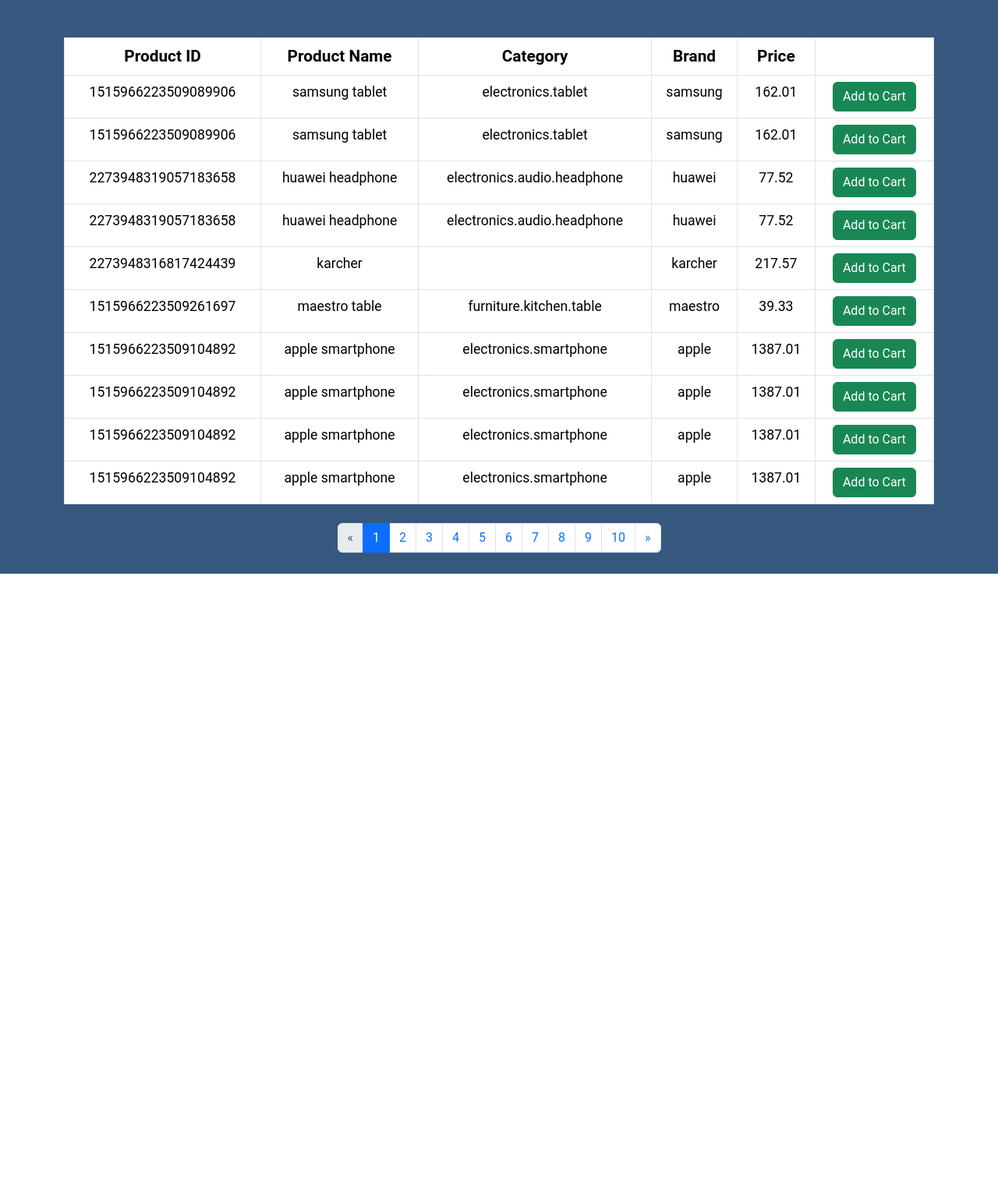
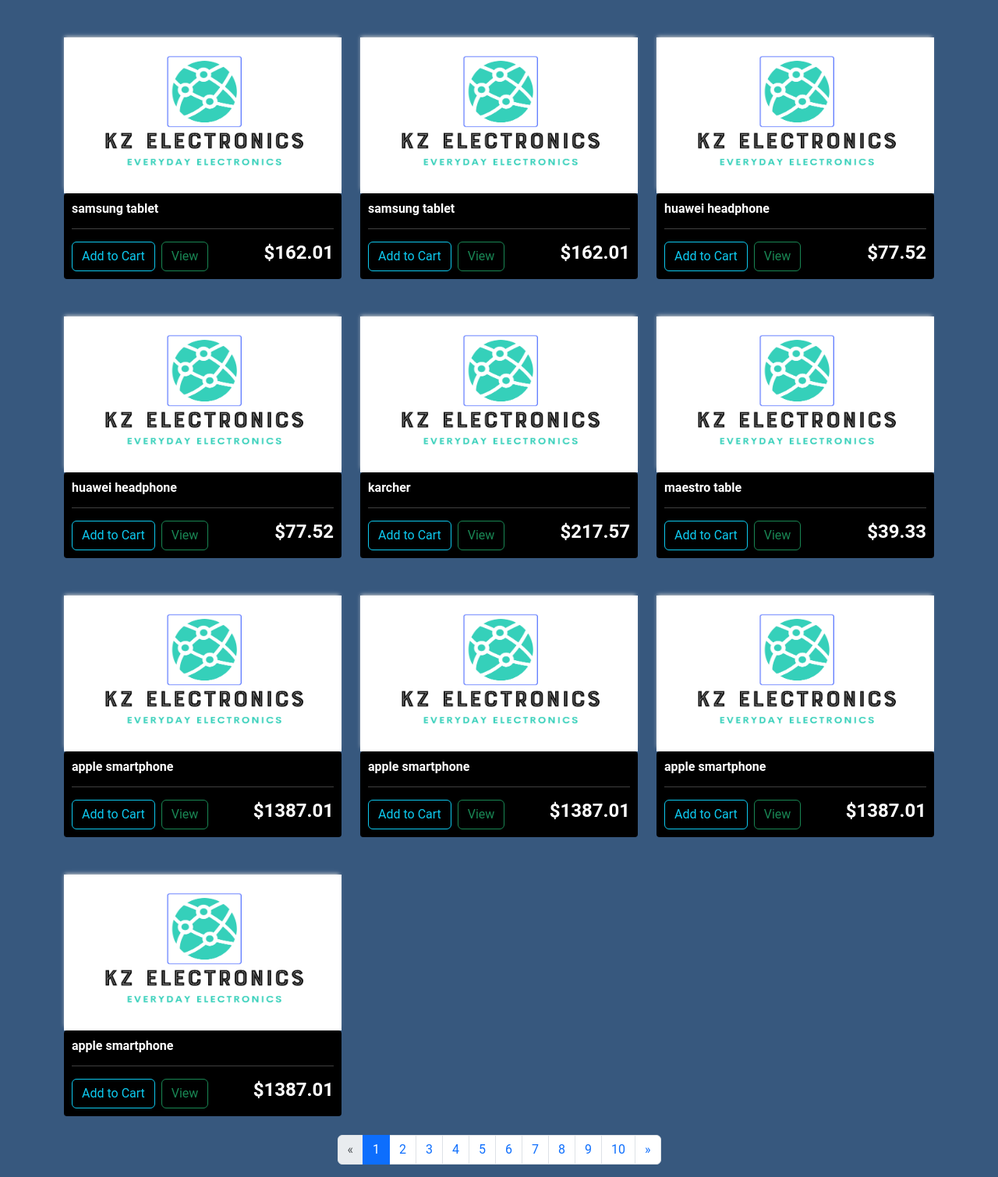
Before and after one commit to IbiOgan/ShopSite, a Django app: page /store/ in a window 1280 px wide. Shown: the part 64-1574 px from the top of the page at 78% size. Before the commit the page ends 800 px from the top, so only its background shows below. Run offline with Django 4.2, Linux system fonts and the light colour scheme; data comes from the database, SQL or seed files in the repository; both versions use the stored data as it was after the commit.

Commit message:
product details and UI Update

```diff
--- a/ShopApp/models.py
+++ b/ShopApp/models.py
@@ -8,10 +8,10 @@
 
 class Product(models.Model):
     id = models.AutoField(primary_key=True)
-    product_id = models.TextField()
-    product_name = models.TextField()
-    category = models.TextField()
-    brand = models.TextField()
+    product_id = models.CharField(max_length=200, null=False)
+    product_name = models.CharField(max_length=200, null=False)
+    category = models.CharField(max_length=200, null=False)
+    brand = models.CharField(max_length=200, null=False)
     price = models.FloatField(default=0.0)
 
     def __str__(self):
@@ -24,7 +24,7 @@
                                 null=True,
                                 blank=True,
                                 on_delete=models.CASCADE)
-    customer_id = models.TextField(null=True, blank=True)
+    customer_id = models.CharField(max_length=200, null=True, blank=True)
     # email = models.TextField(default="N/A")
     # password = models.CharField(max_length=100, default="N/A")
 
@@ -46,7 +46,7 @@
 
 class Order(models.Model):
     id = models.AutoField(primary_key=True)
-    order_id = models.TextField(null=True, blank=True)
+    order_id = models.CharField(max_length=200, null=True, blank=True)
     complete = models.BooleanField(default=False, null=True, blank=False)
     customer_ref = models.ForeignKey(Customer,
                                      null=True,
--- a/ShopApp/static/ShopApp/styles/style.css
+++ b/ShopApp/static/ShopApp/styles/style.css
@@ -1,3 +1,8 @@
+a {
+  text-decoration: none !important;
+  color: #fff;
+}
+
 body {
   background-color: #37587e;
   font-family: "Roboto", sans-serif;
@@ -39,6 +44,20 @@
   background-color: #209dd8;
   border-radius: 4px;
   padding: 10px;
+}
+
+.box-element2 {
+  background-color: #000;
+  border-radius: 4px;
+  padding: 10px;
+}
+
+.center {
+  display: flex;
+  flex-direction: column;
+  justify-content: center;
+  align-items: center;
+  text-align: center;
 }
 
 .chg-quantity:hover {
@@ -90,6 +109,23 @@
   margin-top: 1rem;
 }
 
+.thumbnail {
+  width: 100%;
+  height: 200px;
+  -webkit-box-shadow: -1px -3px 5px -2px rgba(214, 214, 214, 1);
+  -moz-box-shadow: -1px -3px 5px -2px rgba(214, 214, 214, 1);
+  box-shadow: -1px -3px 5px -2px rgba(214, 214, 214, 1);
+}
+
+.thumbnail2 {
+  width: 60%;
+  height: 90px;
+}
+
+.thumbnail3 {
+  width: 95%;
+}
+
 #brand {
   width: 5rem;
 }
--- a/ShopApp/templates/ShopApp/checkout.html
+++ b/ShopApp/templates/ShopApp/checkout.html
@@ -15,6 +15,7 @@
             <table id="table2" class="mt-1 mb-4" cellspacing="0" cellpadding="0">
                 <thead>
                     <tr>
+                        <th></th>
                         <th>Product Name</th>
                         <th>Price</th>
                         <th>Quantity</th>
@@ -23,6 +24,11 @@
                 <tbody>
                     {% for item in items %}
                         <tr>
+                            <td>
+                                <img class="thumbnail2"
+                                     alt="product-image"
+                                     src="{% static 'ShopApp/images/KZLogo.PNG' %}">
+                            </td>
                             <td>{{ item.product.product_name }}</td>
                             <td>{{ item.product.price }}</td>
                             <td>x{{ item.quantity }}</td>
--- a/ShopApp/templates/ShopApp/index.html
+++ b/ShopApp/templates/ShopApp/index.html
@@ -33,7 +33,7 @@
                             Not a member? <a class="link-primary" href="#!">Register</a>
                         </h5>
                         <h5 class="hfive mb-4">Or</h5>
-                        <button type="button" class="btn btn-lg col-8 mb-4 sign">shop as guest</button>
+                        <a href="{% url 'store' %}" class="btn btn-lg col-8 mb-4 sign">shop as guest</a>
                     </form>
                 </div>
             </div>
--- a/ShopApp/templates/ShopApp/store.html
+++ b/ShopApp/templates/ShopApp/store.html
@@ -5,7 +5,33 @@
 {% endblock title %}
 {% block content %}
     <div class="container">
-        <table class="table table-bordered mt-5 mb-4">
+        <div class="row">
+            {% for product in page_list %}
+                <div class="col-lg-4 mt-5">
+                    {% comment %} src="{{ product.imageURL }}" {% endcomment %}
+                    <a href="{% url 'product_detail' product_id=product.id %}">
+                        <img class="thumbnail"
+                             alt="product-image"
+                             src="{% static 'ShopApp/images/KZLogo.PNG' %}">
+                        <div class="box-element2 product">
+                            <h6>
+                                <strong>{{ product.product_name }}</strong>
+                            </h6>
+                        </a>
+                        <hr>
+                        <button data-product="{{ product.id }}"
+                                data-action="add"
+                                class="btn btn-outline-info add-btn update-cart me-1">Add to Cart</button>
+                        <a class="btn btn-outline-success"
+                           href="{% url 'product_detail' product_id=product.id %}">View</a>
+                        <h4 style="display: inline-block; float: right">
+                            <strong>${{ product.price }}</strong>
+                        </h4>
+                    </div>
+                </div>
+            {% endfor %}
+        </div>
+        {% comment %} <table class="table table-bordered mt-5 mb-4">
             <thead>
                 <tr>
                     <th>Product ID</th>
@@ -31,9 +57,9 @@
                     </tr>
                 {% endfor %}
             </tbody>
-        </table>
+        </table> {% endcomment %}
         {% if page_list.has_other_pages %}
-            <ul class="pagination justify-content-center">
+            <ul class="pagination justify-content-center mt-4">
                 {% if page_list.has_previous %}
                     <li class="page-item">
                         <a class="page-link" href="?page={{ page_list.previous_page_number }}">&laquo;</a>
--- a/ShopApp/templates/base(extend)/main.html
+++ b/ShopApp/templates/base(extend)/main.html
@@ -17,11 +17,12 @@
               integrity="sha384-KK94CHFLLe+nY2dmCWGMq91rCGa5gtU4mk92HdvYe+M/SXH301p5ILy+dN9+nJOZ"
               crossorigin="anonymous">
         <link rel="stylesheet" href="{% static 'ShopApp/styles/style.css' %}">
-        <script type="text/javascript">var user = '{{request.user}}'
+        <script type="text/javascript">
+            var user = '{{request.user}}'
             function getToken(name) {
                 let cookieValue = null;
                 if (document.cookie && document.cookie !== '') {
-                    const cookies = document.cookie.split(';');
+                    var cookies = document.cookie.split(';');
                     for (let i = 0; i < cookies.length; i++) {
                         const cookie = cookies[i].trim();
                         // Does this cookie string begin with the name we want?
--- a/ShopApp/urls.py
+++ b/ShopApp/urls.py
@@ -5,6 +5,8 @@
 urlpatterns = [
     path('', views.index, name='index'),
     path('product/', views.product, name='product'),
+    path('product_detail/<product_id>/',
+         views.product_detail, name='product_detail'),
     path('customer/', views.customer, name='customer'),
     path('order/', views.order, name='order'),
     path('store/', views.store, name='store'),
--- a/ShopApp/utils.py
+++ b/ShopApp/utils.py
@@ -1,5 +1,19 @@
 import json
 from .models import *
+# from faker import Faker
+# from faker.providers import lorem
+
+
+def productDetail(request, id):
+    product = Product.objects.get(id=id)
+    # fake = Faker()
+    # for _ in range(5):
+    #     print(fake.paragraph(nb_sentences=5, variable_nb_sentences=False))
+    # print(fake.sentence())
+    description = """Lorem ipsum dolor sit amet, consectetuer adipiscing elit. Maecenas porttitor congue massa. Fusce posuere, magna sed pulvinar ultricies, purus lectus malesuada libero, sit amet commodo magna eros quis urna. Nunc viverra imperdiet enim. Fusce est. Vivamus a tellus. Pellentesque habitant morbi tristique senectus et netus et malesuada fames ac turpis egestas.
+Proin pharetra nonummy pede. Mauris et orci. Aenean nec lorem. In porttitor. Donec laoreet nonummy augue. Suspendisse dui purus, scelerisque at, vulputate vitae, pretium mattis, nunc. Mauris eget neque at sem venenatis eleifend.
+"""
+    return {'product': product, 'description': description}
 
 
 def cookieCart(request):
--- a/ShopApp/views.py
+++ b/ShopApp/views.py
@@ -4,7 +4,7 @@
 from django.http import JsonResponse
 import json
 from .models import *
-from .utils import cookieCart, cartData, guestOrder
+from .utils import cookieCart, cartData, guestOrder, productDetail
 
 # Create your views here.
 
@@ -40,6 +40,20 @@
         'cartItems': cartItems
     }
     return render(request, 'ShopApp/product.html', context)
+
+
+def product_detail(request, product_id):
+    product_details = productDetail(request, product_id)
+    product = product_details['product']
+    description = product_details['description']
+    data = cartData(request)
+    cartItems = data['cartItems']
+    context = {
+        'cartItems': cartItems,
+        'product': product,
+        'description': description,
+    }
+    return render(request, 'ShopApp/product_detail.html', context)
 
 
 def customer(request):
```
Also changed, not shown: ShopApp/templates/ShopApp/cart.html (+19 -3 lines), ShopApp/templates/ShopApp/product_detail.html (added, +37 -0 lines), ShopApp/migrations/0007_alter_customer_customer_id_alter_order_order_id_and_more.py (added), db.sqlite3.
